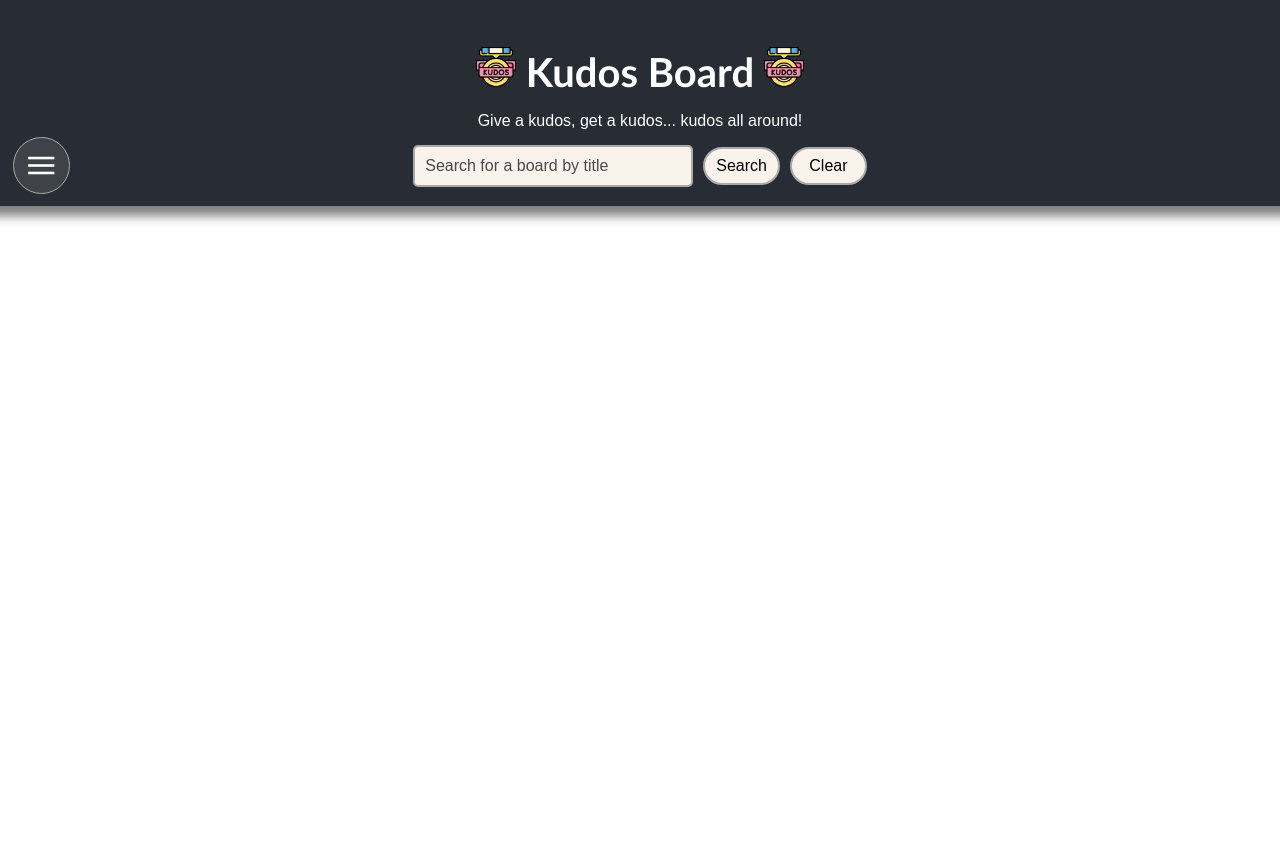
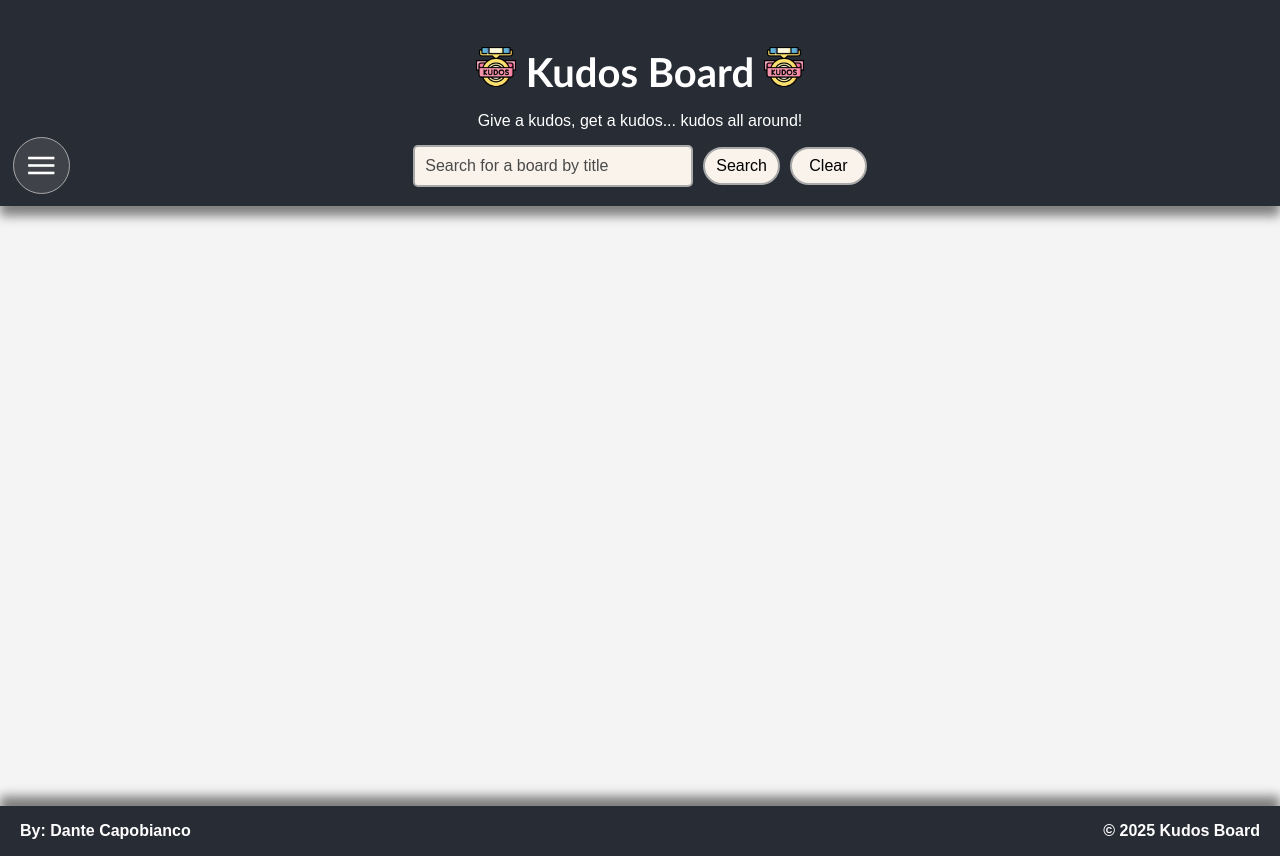
Before and after one commit to Dante-Capobianco/kudos-board, a React (Vite) app in the folder frontend/: page / in a window 1280 px wide. Before the commit the page ends 800 px from the top, so only its background shows below. Built offline with nearby package versions, Linux system fonts and the light colour scheme.

Commit message:
Implement footer styling & text, with dynamic height/margins for footer based on device size

```diff
--- a/frontend/src/App.css
+++ b/frontend/src/App.css
@@ -3,7 +3,6 @@ header {
   color: white;
   padding: 20px;
   height: auto;
-  width: 100vw;
   box-shadow: 0px 10px 10px gray;
   display: flex;
   flex-direction: column;
@@ -85,3 +84,14 @@ h1 {
   background-color: rgb(238, 228, 215);
   border: 2px solid gray;
 }
+
+footer {
+  box-shadow: 0px -10px 10px gray;
+  background-color: #282c34;
+  margin: auto 0 0 0;
+  color: white;
+  display: flex;
+  justify-content: space-between;
+  align-items: center;
+  padding: 0 20px 0 20px;
+}
--- a/frontend/src/App.jsx
+++ b/frontend/src/App.jsx
@@ -1,4 +1,4 @@
-import { useState } from "react";
+import { useState, useEffect } from "react";
 import "./App.css";
 
 function App() {
@@ -6,10 +6,21 @@ function App() {
   const titleIconAlt = "Kudos medal icon";
   const titleIconSize = "40px";
   const submit = "submit";
+  const kudosBoardListHeight = window.innerHeight * 0.75; // 75vh
 
   const [isSideBarOpen, setIsSideBarOpen] = useState(false);
   const [searchValue, setSearchValue] = useState("");
   const [searchQueryToSubmit, setSearchQueryToSubmit] = useState("");
+  const [footerHeight, setFooterHeight] = useState(0);
+
+  // On initial render, use header/banner, tile list, and window heights to dynamically set height of footer to be responsive
+  useEffect(() => {
+    let height =
+      window.innerHeight -
+      document.getElementById("app-header")?.offsetHeight -
+      kudosBoardListHeight;
+    setFooterHeight(height > 50 ? height : 50);
+  }, []);
 
   const handleSubmit = (event) => {
     event.preventDefault();
@@ -25,8 +36,8 @@ function App() {
   };
 
   return (
-    <div className="app">
-      <header>
+    <div>
+      <header id="app-header">
         <h1>
           <img
             className="header-img"
@@ -80,7 +91,12 @@ function App() {
           </form>
         </section>
       </header>
-      <main></main>
+      <main style={{height: kudosBoardListHeight}}></main>
+
+      <footer style={{ height: footerHeight }}>
+        <h4>By: Dante Capobianco</h4>
+        <h4>&copy; 2025 Kudos Board</h4>
+      </footer>
     </div>
   );
 }
--- a/frontend/src/index.css
+++ b/frontend/src/index.css
@@ -7,6 +7,7 @@
 
 body {
   margin: 0;
-  display: flex;
-  justify-content: center;
+  overflow-x: hidden;
+  font-family: Arial, sans-serif;
+  background-color: #f4f4f4;
 }
```
